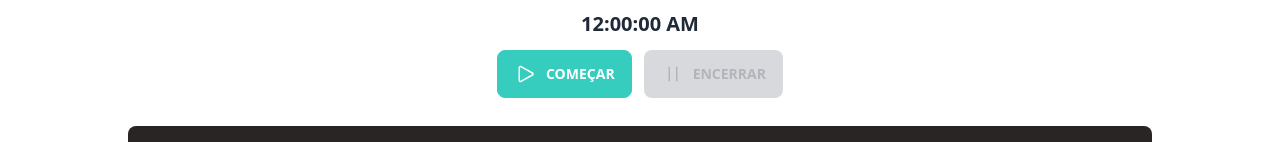
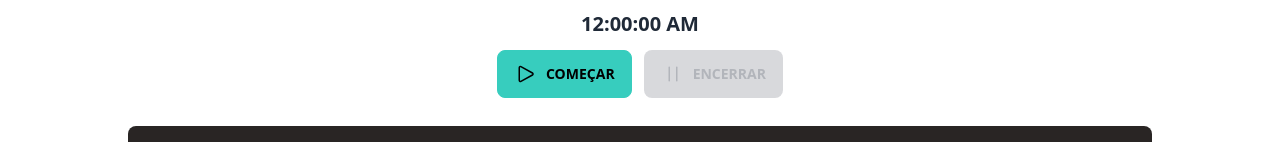
Before and after one commit to Levieber/track-it, a Vue app: page / in a window 1280 px wide. Shown: the part 142-284 px from the top of the page. Built offline with nearby package versions, Linux system fonts and the light colour scheme.

Commit message:
a11y: increase color contrast on start timer button

```diff
--- a/src/components/TaskTimerManager.vue
+++ b/src/components/TaskTimerManager.vue
@@ -42,7 +42,7 @@ export default {
     :disabled="timerRunning"
     @click="startTimer"
     type="submit"
-    class="btn-accent btn flex gap-2 text-white"
+    class="btn-accent btn flex gap-2 text-black"
   >
     <IconPlay /> Começar
   </button>
```
